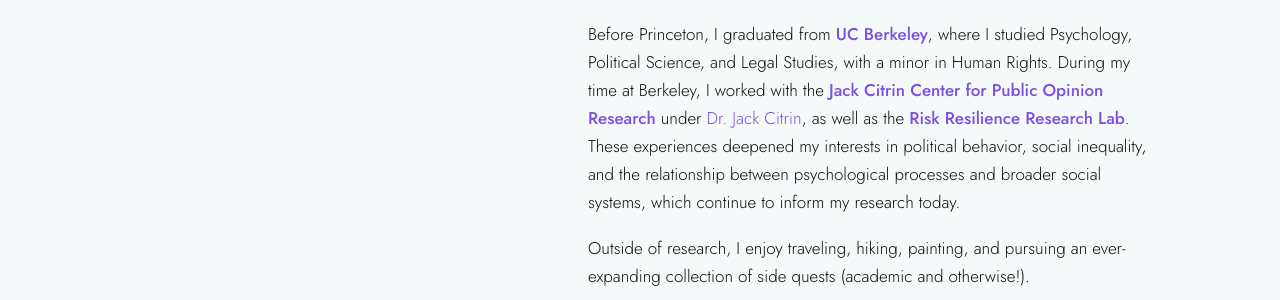
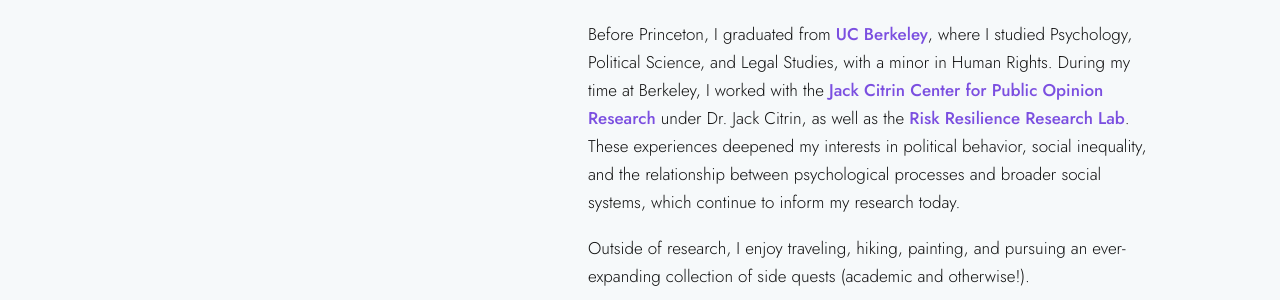
Before and after one commit to gracielleli/gracielleli.github.io, a Jekyll site: the page built from about.html, in a window 1280 px wide. Shown: the part 913-1213 px from the top of the page. Built offline with Jekyll 4.4.1, drawn with Linux system fonts in a browser that asks for light colours; some web fonts are replaced; part of the change alters nothing that is shown.

```diff
--- a/about.html
+++ b/about.html
@@ -36,7 +36,7 @@ nav: about
     <p>Much of my current work examines perceptions of public figures, from celebrities and influencers to political leaders.
       I explore <strong>(1)</strong> <u>how individuals come to represent larger ideas, values, and identities</u>; <strong>(2)</strong> <u>how these representations shape relational expectations and moral judgments</u>; <strong>(3)</strong> <u>how epistemic trust and beliefs change when expectations are violated</u>; and <strong>(4)</strong> <u>how these insights emerge as collective dynamics</u>. Across these lines of inquiry, I investigate how individual perceptions and collective dynamics shape one another, contributing to phenomena such as political polarization, misinformation, and social influence.</p>    <p>Central to my approach to research is a commitment to bridging academia and public policy, ensuring that the knowledge we produce can inform meaningful change beyond academia. Through fellowships with <a href="https://www.newamerica.org/" target="_blank" rel="noopener"><strong>New America</strong></a> and <a href="https://www.ideas42.org/" target="_blank" rel="noopener"><strong>ideas42</strong></a>, I've explored how social and behavioral science can inform policy, improve decision-making, and address pressing social challenges.</p>
 <p>Before Princeton, I graduated from <a href="https://www.berkeley.edu" target="_blank" rel="noopener"><strong>UC Berkeley</strong></a>, where I studied Psychology, Political Science, and Legal Studies, with a minor in Human Rights.
-During my time at Berkeley, I worked with the<strong><a href="https://citrincenter.berkeley.edu/" target="_blank" rel="noopener"> Jack Citrin Center for Public Opinion Research</a></strong> under <a href="https://citrincenter.berkeley.edu/about/" target="_blank" rel="noopener">Dr. Jack Citrin</a>, as well as the <a href="https://risk-resilience.berkeley.edu/" target="_blank" rel="noopener"><strong>Risk Resilience Research Lab</strong></a>. These experiences deepened my interests in political behavior, social inequality, and the relationship between psychological processes and broader social systems, which continue to inform my research today.</p>
+During my time at Berkeley, I worked with the<strong><a href="https://citrincenter.berkeley.edu/" target="_blank" rel="noopener"> Jack Citrin Center for Public Opinion Research</a></strong> under Dr. Jack Citrin, as well as the <a href="https://risk-resilience.berkeley.edu/" target="_blank" rel="noopener"><strong>Risk Resilience Research Lab</strong></a>. These experiences deepened my interests in political behavior, social inequality, and the relationship between psychological processes and broader social systems, which continue to inform my research today.</p>
 <p>Outside of research, I enjoy traveling, hiking, painting, and pursuing an ever-expanding collection of side quests (academic and otherwise!).</p>
   </div>
 </section>
```
